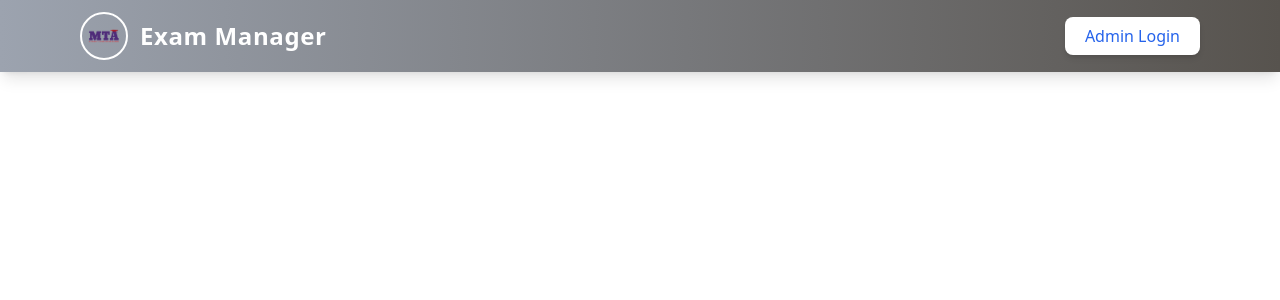
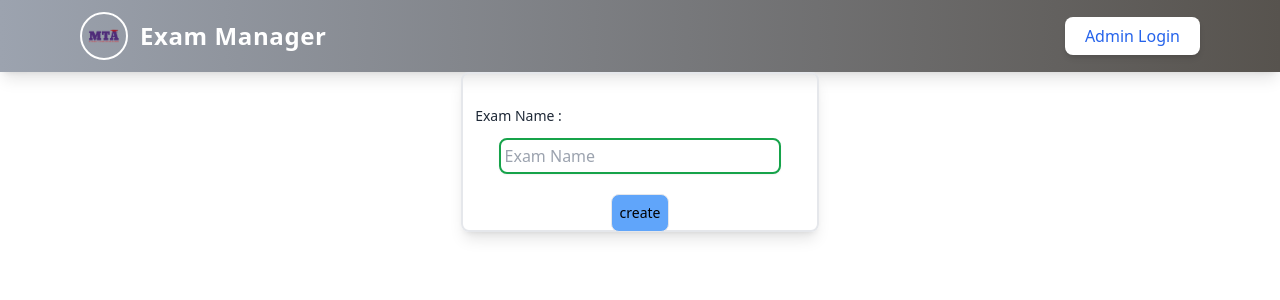
Before and after one commit to chanminswe/exam-manager, a React (Vite) app in the folder exam-frontend/: page /createExam in a window 1280 px wide. Shown: the top 300 px of the page. Built offline with nearby package versions, Linux system fonts and the light colour scheme.

Commit message:
have to fix createdBy
last commit before mistakes

```diff
--- a/exam-frontend/src/App.jsx
+++ b/exam-frontend/src/App.jsx
@@ -12,7 +12,7 @@ import ViewExams from "./pages/management/ViewExams.jsx";
 import CreateQuestion from "./pages/management/CreateQuestion.jsx";
 import ViewQuestion from "./pages/management/ViewQuestion.jsx";
 import { ToastContainer } from "react-toastify";
-
+import CreateExam from "./pages/management/CreateExam.jsx";
 
 const App = () => {
   return (
@@ -30,6 +30,7 @@ const App = () => {
 
         {/* <Route element={<AdminProtectedRoutes />}> */}
         <Route path="/viewExams" element={<ViewExams />} />
+        <Route path="/createExam" element={<CreateExam />} />
         <Route path="/createQuestion/:examName" element={<CreateQuestion />} />
         <Route path="/viewQuestions/:examName" element={<ViewQuestion />} />
         {/* </Route> */}
--- a/exam-frontend/src/pages/management/CreateExam.jsx
+++ b/exam-frontend/src/pages/management/CreateExam.jsx
@@ -1,9 +1,36 @@
-import React from 'react'
+import React from "react";
+import axios from "axios";
 
 const CreateExam = () => {
+  async function handleCreateExam() {
+    // const res = await axios.post('http://localhost:4040/auth/admin/createExam' , {createdBy , examName} , {withCredentials : true} );
+  }
+
   return (
-    <div>CreateExam</div>
-  )
-}
+    <div className="flex justify-center items-center w-full">
+      <div className="w-50% h-[20vh] border-2 rounded-lg shadow-lg">
+        <form onSubmit={handleCreateExam}>
+          <div className="flex flex-wrap justify-center mt-5">
+            <label className="m-3 w-full text-sm text-gray-800">
+              Exam Name :{" "}
+            </label>
+            <input
+              placeholder="Exam Name"
+              className="w-[80%] border-2 rounded-lg  border-green-600 shadow-sm p-1"
+            />
+          </div>
+          <div className="flex flex-wrap justify-center mt-5">
+            <button
+              type="submit"
+              className="border p-2 rounded-lg bg-blue-400 text-sm hover:scale-110"
+            >
+              create
+            </button>
+          </div>
+        </form>
+      </div>
+    </div>
+  );
+};
 
-export default CreateExam
+export default CreateExam;
--- a/exam-frontend/src/pages/management/ViewExams.jsx
+++ b/exam-frontend/src/pages/management/ViewExams.jsx
@@ -1,5 +1,5 @@
 import React, { useEffect, useState } from "react";
-import { useNavigate } from "react-router-dom";
+import { Link, useNavigate } from "react-router-dom";
 import axios from "axios";
 
 const ViewExams = () => {
@@ -24,33 +24,6 @@ const ViewExams = () => {
     getExam();
   }, []);
 
-  const info = [
-    {
-      createdBy: "Chan Min Swe",
-      examName: "How React and React Native works",
-    },
-    {
-      createdBy: "Chan Min Swe",
-      examName: "Logic Building",
-    },
-    {
-      createdBy: "John Doe",
-      examName: "Java Local questions",
-    },
-    {
-      createdBy: "Chan Min Swe",
-      examName: "How React and React Native works",
-    },
-    {
-      createdBy: "John Doe",
-      examName: "Java Local questions",
-    },
-    {
-      createdBy: "John Doe",
-      examName: "Java Local questions",
-    },
-  ];
-
   function handleView(exam) {
     navigate(`/warning/${encodeURIComponent(exam.examName)}`);
   }
@@ -59,10 +32,19 @@ const ViewExams = () => {
     setOpenDropDown(openDropDown === index ? null : index);
   }
 
+  function handleCreateExam() {
+    navigate("/createExam");
+  }
+
   return (
     <div className="flex flex-col items-center mt-10">
       <h2 className="text-2xl font-bold text-gray-800 mb-6">
-        Every Created Exams
+        <button
+          onClick={handleCreateExam}
+          className="border rounded-lg px-2 py-2 bg-blue-400 text-sm font-semibold hover:scale-90"
+        >
+          Create Exam
+        </button>
       </h2>
 
       <div className="grid grid-cols-3 gap-6 w-full max-w-7xl my-6 ">
```
